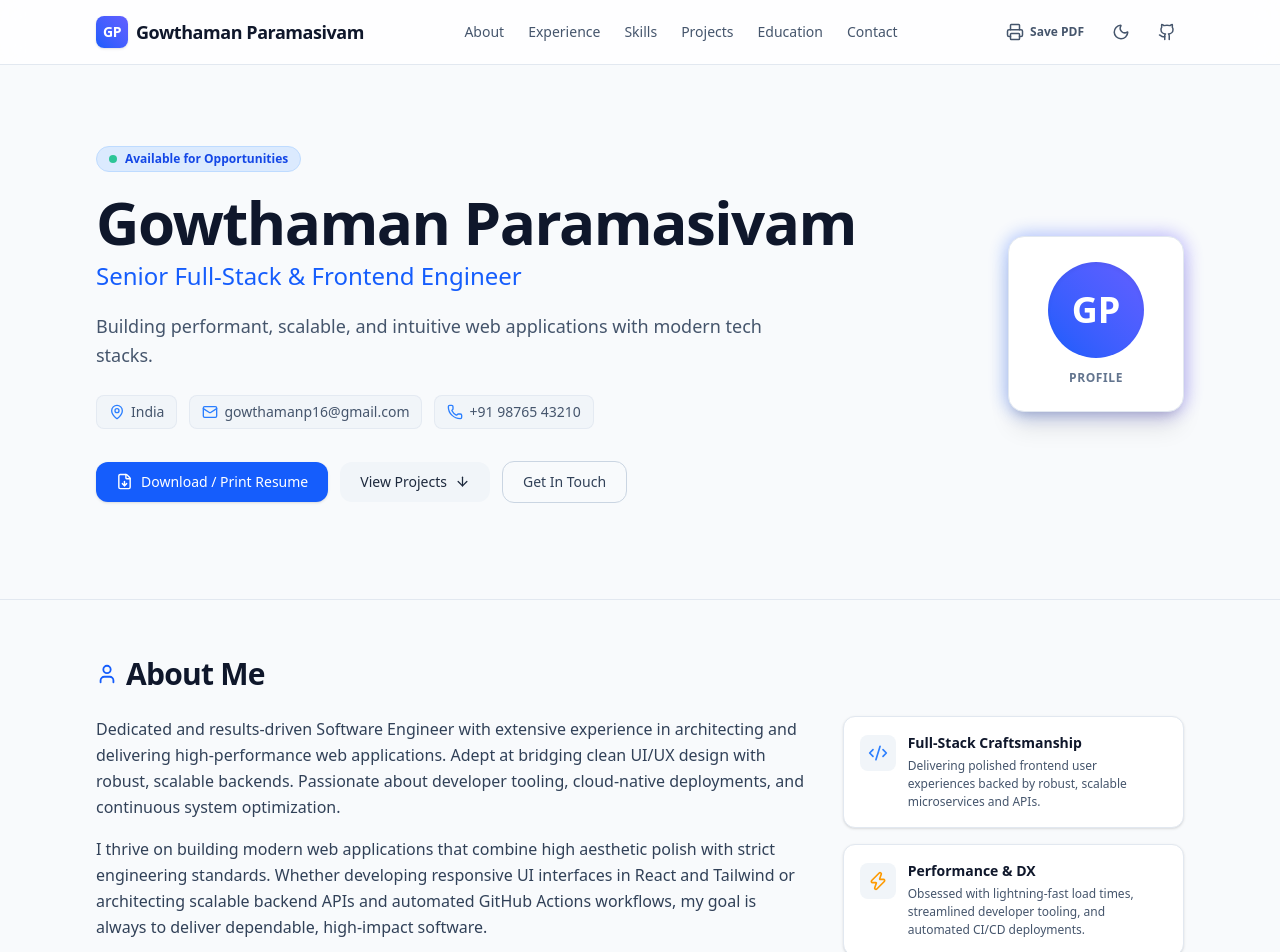
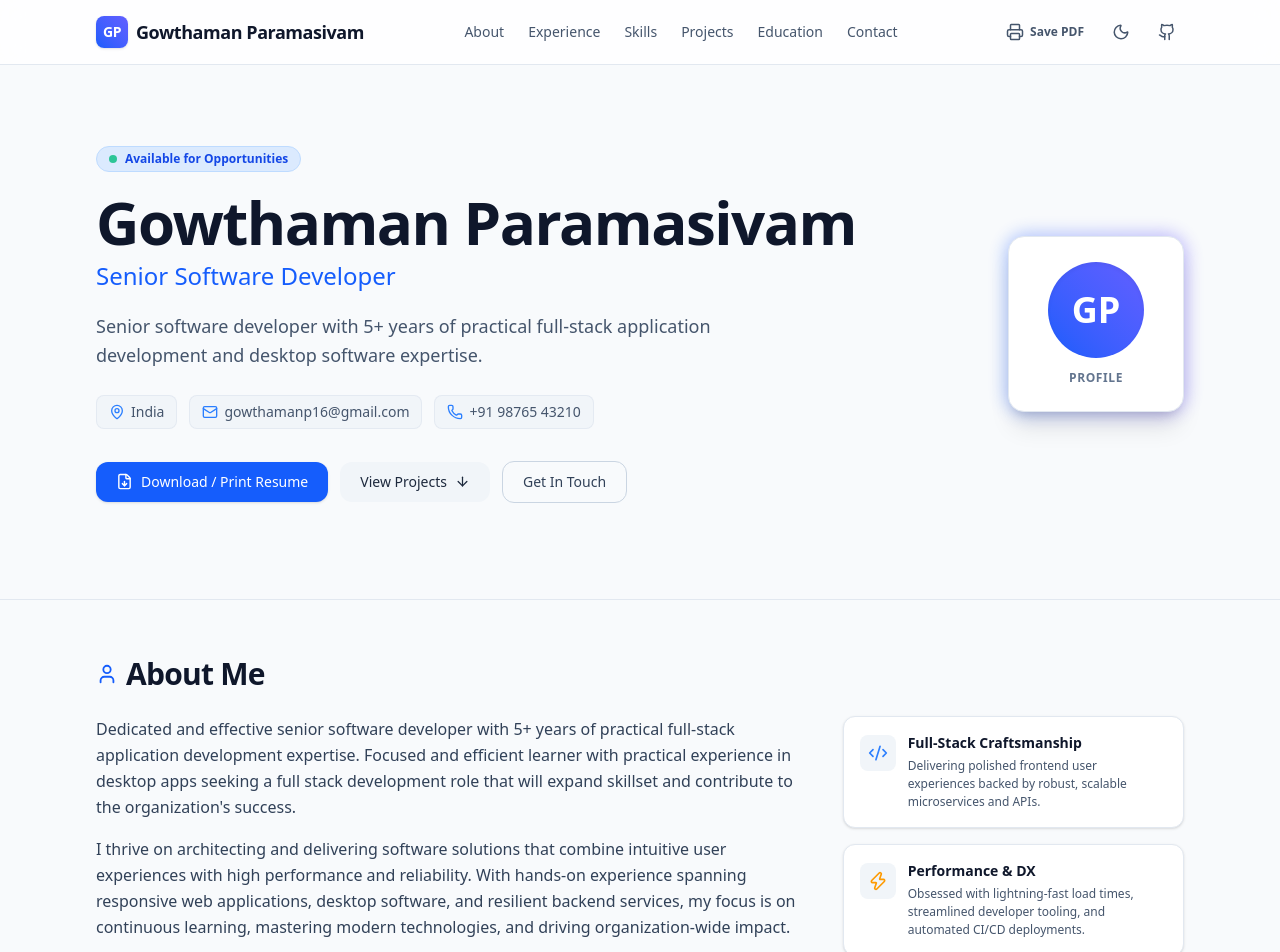
Before and after one commit to Gowthaman-Paramasivam/Resume, a React (Vite) app: page / in a window 1280 px wide. Shown: the top 952 px of the page. Built offline with nearby package versions, Linux system fonts and the light colour scheme.

Commit message:
feat: update about summary and experience focus

```diff
--- a/src/components/About.jsx
+++ b/src/components/About.jsx
@@ -34,7 +34,7 @@ export default function About({ personal }) {
           <div className="lg:col-span-2 text-slate-700 dark:text-slate-300 space-y-4 text-base leading-relaxed">
             <p>{personal.about}</p>
             <p>
-              I thrive on building modern web applications that combine high aesthetic polish with strict engineering standards. Whether developing responsive UI interfaces in React and Tailwind or architecting scalable backend APIs and automated GitHub Actions workflows, my goal is always to deliver dependable, high-impact software.
+              I thrive on architecting and delivering software solutions that combine intuitive user experiences with high performance and reliability. With hands-on experience spanning responsive web applications, desktop software, and resilient backend services, my focus is on continuous learning, mastering modern technologies, and driving organization-wide impact.
             </p>
           </div>
 
--- a/src/data/resumeData.js
+++ b/src/data/resumeData.js
@@ -1,15 +1,15 @@
 export const resumeData = {
   personal: {
     name: "Gowthaman Paramasivam",
-    title: "Senior Full-Stack & Frontend Engineer",
-    tagline: "Building performant, scalable, and intuitive web applications with modern tech stacks.",
+    title: "Senior Software Developer",
+    tagline: "Senior software developer with 5+ years of practical full-stack application development and desktop software expertise.",
     email: "gowthamanp16@gmail.com",
     phone: "+91 98765 43210",
     location: "India",
     github: "https://github.com",
     linkedin: "https://linkedin.com",
     portfolio: "https://yourusername.github.io/poc",
-    about: `Dedicated and results-driven Software Engineer with extensive experience in architecting and delivering high-performance web applications. Adept at bridging clean UI/UX design with robust, scalable backends. Passionate about developer tooling, cloud-native deployments, and continuous system optimization.`
+    about: `Dedicated and effective senior software developer with 5+ years of practical full-stack application development expertise. Focused and efficient learner with practical experience in desktop apps seeking a full stack development role that will expand skillset and contribute to the organization's success.`
   },
   skills: [
     {
```
